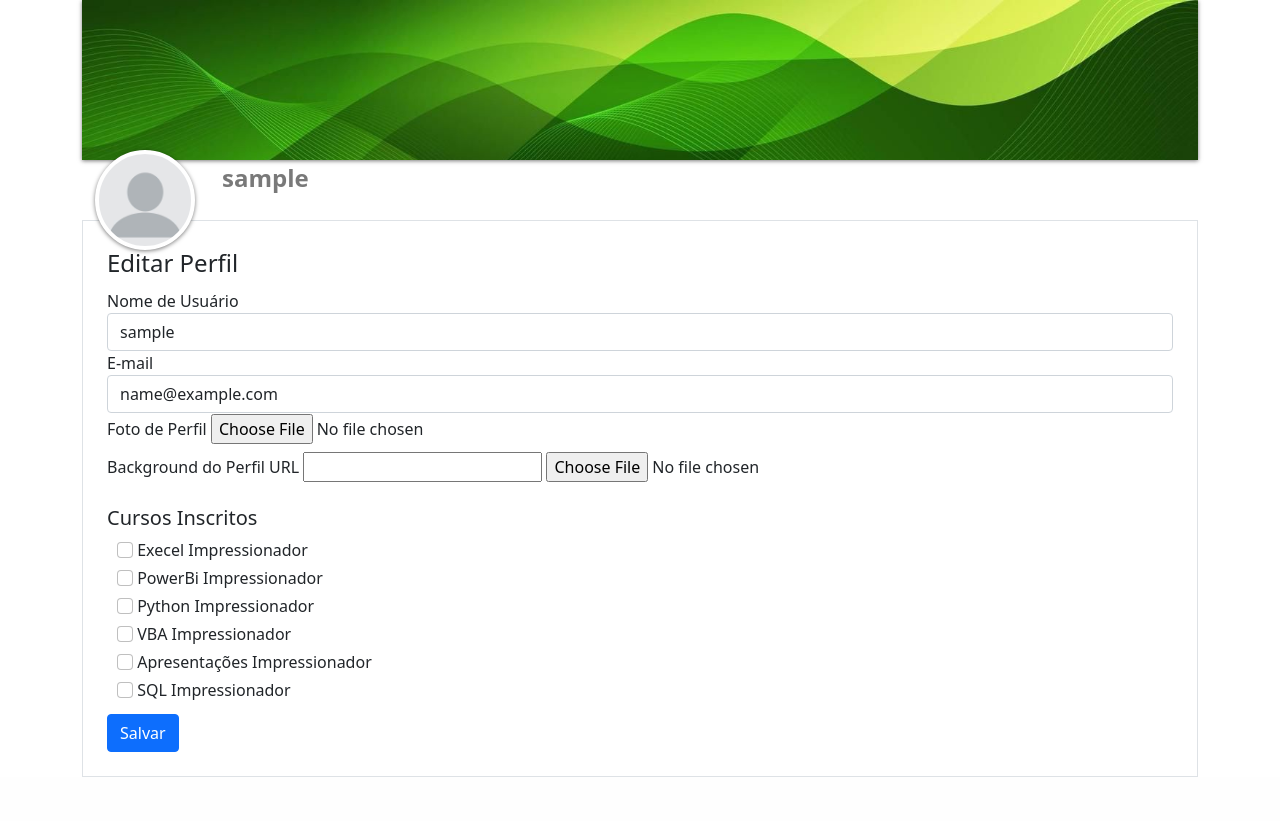
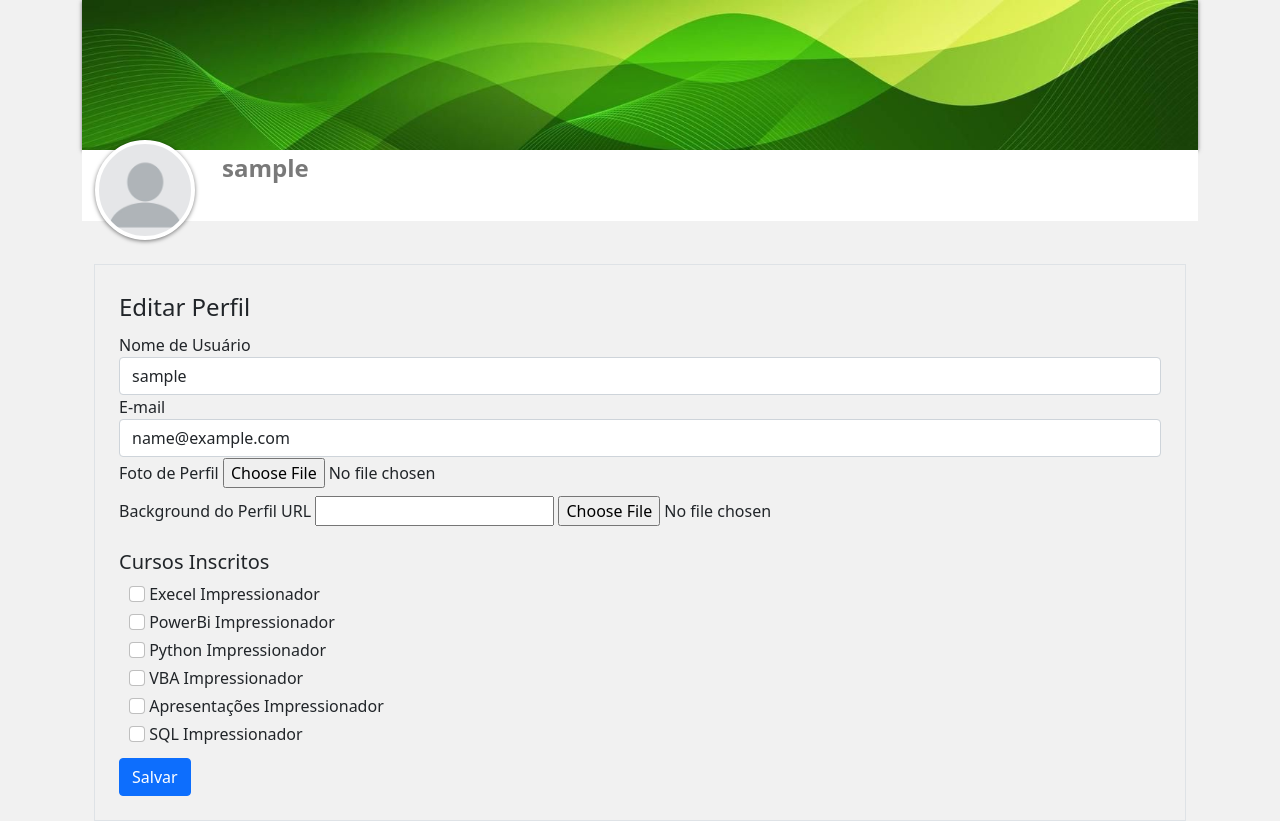
Before and after one commit to sivanildooliveira/sitelira, a Flask app: page /perfil/editar in a window 1280 px wide. Shown: the part 91-912 px from the top of the page. Before the commit the page ends 868 px from the top, so only its background shows below. Run offline with Flask 2, Linux system fonts and the light colour scheme; the visitor is signed in with stand-in values (Sample User, id 1); data comes from the database, SQL or seed files in the repository; some libraries are stand-ins or nearby versions.

Commit message:
reestruturacao ok

```diff
--- a/comunidadeimpressionadora/routs.py
+++ b/comunidadeimpressionadora/routs.py
@@ -63,7 +63,6 @@ def login():
 
         usuario = Usuarios.query.filter_by(email=form_criarconta.email.data).first()
         login_user(usuario)
-
         flash(f'Bem Vindo {current_user.username}!', 'alert-success')
 
         if par_next:
@@ -112,8 +111,6 @@ def editar_perfil():
                 current_user.foto_perfil = nome_imagem
             else:
                 flash("Erro ao Salvar Foto de Perfil tente uma imagem JPG, JPEG, PNG, WEBP", 'alert-danger')
-
-
         if form.bg_perfil_url.data:
             nome_imagem = form.bg_perfil_url.data
             current_user.bg_perfil = nome_imagem
@@ -122,9 +119,7 @@ def editar_perfil():
             nome_imagem = salvar_bg_imagem(form.bg_perfil_img.data)
             current_user.bg_perfil = nome_imagem
 
-
         current_user.cursos = atualizar_cursos(form)
-
         database.session.commit()
         flash('Perfil Alterado com Sucesso!', 'alert-success')
         return redirect(url_for('perfil'))
--- a/comunidadeimpressionadora/static/styles/base.css
+++ b/comunidadeimpressionadora/static/styles/base.css
@@ -11,6 +11,11 @@
     10%  {opacity: 1}
     70%  {opacity: 1}
     to   {opacity: 0}
+}
+
+
+body {
+    background-color: rgb(241, 241, 241);
 }
 
 
@@ -31,6 +36,11 @@ main {
     z-index: 9998;
 }
 
+.row {
+    margin: 0px;
+    padding: 0px;
+}
+
 .titulo-page-center {
     font-size: 1.3rem;
     text-align: center;
--- a/comunidadeimpressionadora/static/styles/perfil.css
+++ b/comunidadeimpressionadora/static/styles/perfil.css
@@ -4,20 +4,21 @@
 
 #pf {
   width: 100%;
-  height: 20vh;
+  height: 150px;
   box-shadow: 0px 1px 4px #00000085;
 }
 
 #foto-name-edit {
   display: block;
   width: 100%;
-  padding-bottom: 2vh;
+  padding-bottom: 35px;
+  background-color: white;
 }
 
-#foto-name-edit #img {
+#foto-name-edit .avatar {
   display: block;
-  width: 100px;
-  height: 100px;
+  width: 120px;
+  height: 120px;
   transform: translate(0%, -50%);
   margin: auto;
   border: .5vh solid white;
@@ -109,16 +110,21 @@ overflow-y: auto;
 
 }
 
+.post {
+  width: 100%;
+}
+
 
 @media (min-width: 800px) {
 
 
 #foto-name-edit {
   display: block;
+  margin-bottom: 35px;
 }
 
 
-#foto-name-edit #img {
+#foto-name-edit .avatar {
   margin-left: 1vw;
   width: 100px;
   height: 100px;
--- a/comunidadeimpressionadora/static/styles/posts.css
+++ /dev/null
@@ -1,68 +0,0 @@
-@charset "UTF-8";
-
-
-.post {
-    background-color: rgba(128, 128, 128, 0.048);
-    border-radius: 15px;
-    box-shadow: 1px 1px 4px rgba(0, 0, 0, 0.212);
-}
-
-.post .col-3 {
-    display: block;
-
-}
-
-.avatar {
-    width: 80px;
-    height: 80px;
-
-}
-
-
-.nome {
-    display: block;
-    text-align: center;
-    color: rgba(0, 0, 0, 0.486);
-    font-size: .8rem;
-}
-
-.cursos {
-    display: inline-block;
-    padding: 3px;
-    font-size: .7rem;
-    border-radius: 5px;
-    background-color: rgba(52, 165, 52, 0.205);
-}
-
-.titulo {
-    color: rgba(0, 0, 0, 0.63);
-    font-size: 1.2rem;
-
-}
-
-.post hr {
-    margin-top: 0px;
-}
-
-.corpo{
-    text-align: left;
-    font-size: .9rem;
-
-}
-
-.data-hora {
-    display: block;
-    text-align: right;
-
-}
-
-.roda-pe {
-    display: flex;
-    gap: 10px;
-}
-
-.roda-pe button {
-    width: max-content;
-    padding: 2px 5px;
-    margin: 2px;
-}
--- a/comunidadeimpressionadora/templates/editarperfil.html
+++ b/comunidadeimpressionadora/templates/editarperfil.html
@@ -4,9 +4,7 @@
 
 {% block form_editarperfil %}
 
-
-
-    <div class="row">
+    <div class="row fomulario-editar-perfil">
         <div class="col">
             <form method="POST" action="" class="border p-4 mt-2" enctype="multipart/form-data">
                 {{ form.csrf_token }}
--- a/comunidadeimpressionadora/templates/perfil.html
+++ b/comunidadeimpressionadora/templates/perfil.html
@@ -2,28 +2,26 @@
 
 {% block head %}
 	<link rel="stylesheet" type="text/css" href="{{ url_for('static', filename='styles/perfil.css') }}">
-	<link rel="stylesheet" type="text/css" href="{{ url_for('static', filename='styles/posts.css') }}">
+	<link rel="stylesheet" type="text/css" href="{{ url_for('static', filename='styles/post.css') }}">
 {% endblock %}
 
 {% block main %}
 
-    <div id="pf" style="background: rgb(203, 253, 255) url('{{ bg_perfil }}') no-repeat fixed; background-size: cover;">
-
-    </div>
+    <div id="pf" style="background: rgb(203, 253, 255) url('{{ bg_perfil }}') no-repeat fixed; background-size: cover;"></div>
 
     <div id="foto-name-edit">
-		<div id="img"  style="background: rgb(185, 243, 185) url('{{ foto_perfil }}') center center fixed; background-size: cover;"></div>
+		<div id="img" class="avatar"  style="background-image: url('{{ foto_perfil }}')"></div>
 		<span id="nome">{{ current_user.username }}</span>
 		{% if not editor %}
 			<a href="{{ url_for('editar_perfil') }}">editar perfil</a>
+			<table id="info">
 
-
-			<table id="info">
 				<thead>
 					<th class="sep">ID</th>
 					<th class="sep">Cursos</th>
 					<th>Post</th>
 				</thead>
+
 				<tbody>
 					<td class="sep">{{ current_user.id }}</td>
 
@@ -36,9 +34,9 @@
 							</button>
 						{% endif %}
 					</td>
-
 					<td>{{ len(current_user.posts) }}</td>
 				</tbody>
+
 			</table>
 			<div id="list-cursos" class="row justify-content-center">
 				<div class="col" style="text-align: center;">
@@ -48,32 +46,30 @@
 					{% endfor %}
 				</div>
 			</div>
-
+		{% endif %}
+    </div>
+	{% if not editor %}
 		{% for post in current_user.posts %}
 			<div class="row border mt-4 p-1 post">
-					<div class="col col-3">
+				<div class="row">
 					<div class="avatar" style="background-image: url('{{ foto_perfil }}');"></div>
-						<strong class="nome">{{ current_user.username }}</strong>
+					<div class="nome-cursos-data">
+						<strong class="nome">{{ post.autor.username }}</strong>
+						<small class="data-hora">{{ post.data_criacao }}</small>
 					</div>
-
-					<div class="col ">
-						<h3 class="titulo">{{ post.titulo }}</h3>
+				</div>
 				<hr>
+				<div class="row">
+					<a href="#" class="mb-1 titulo">{{ post.titulo }}</a>
 					<p class="corpo">{{ post.corpo }} </p>
-						<small class="data-hora">{{ post.data_criacao }}</small>
-						<hr>
+				</div>
 				<div class="row roda-pe">
 					<button class="btn btn-secondary">Comentários</button>
-							<button class="btn btn-primary">Editar</button>
 					<button class="btn btn-danger">Apagar</button>
 				</div>
 			</div>
-				</div>
 		{% endfor %}
-
-
 	{% endif %}
-    </div>
 
 	{% block form_editarperfil %}
 
```
Also changed, not shown: comunidadeimpressionadora/static/styles/post.css (added, +83 -0 lines), comunidadeimpressionadora/templates/home.html (+10 -11 lines). Lines whose indentation alone changed are shown as unchanged.
